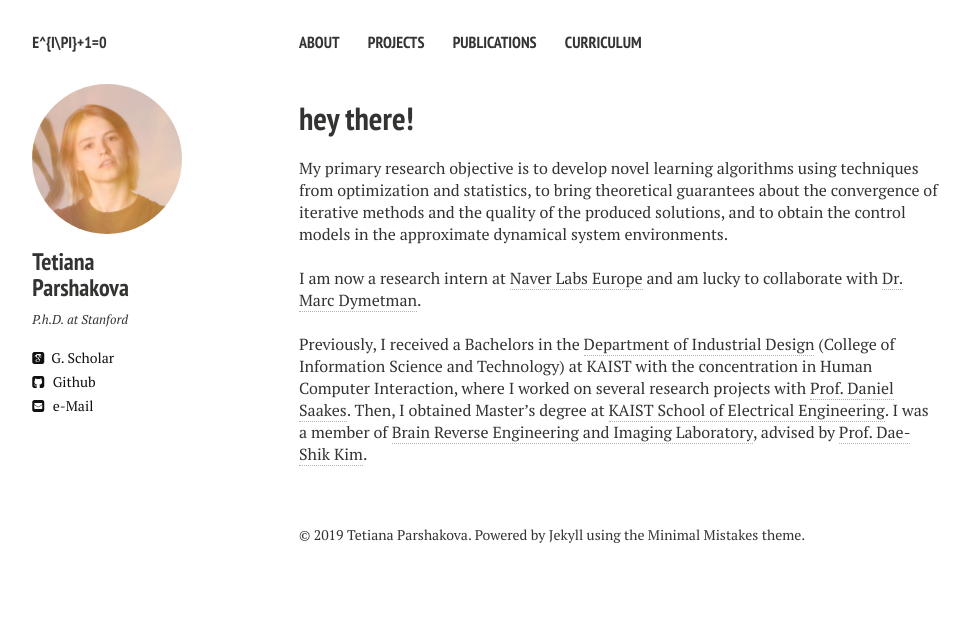
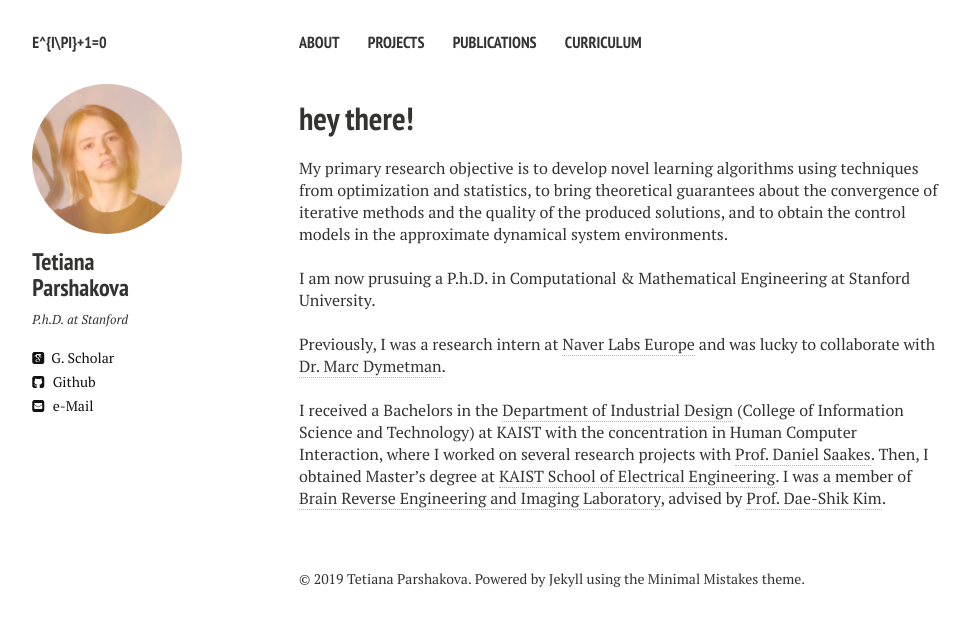
Before and after one commit to alexanch/parshakova.github.io, a Jekyll site: the page built from about.md, in a window 1280 px wide. Shown: the top 626 px of the page, without its empty margins (21-989 px from the left). Built offline with Jekyll 4.4.1, drawn with Linux system fonts in a browser that asks for light colours; nearby versions of some CDN libraries.

Commit message:
Update about.md

```diff
--- a/about.md
+++ b/about.md
@@ -7,9 +7,15 @@ tags: [Jekyll, theme, responsive, blog, template]
 
 My primary research objective is to develop novel learning algorithms using techniques from optimization and statistics, to bring theoretical guarantees about the convergence of iterative methods and the quality of the produced solutions, and to obtain the control models in the approximate dynamical system environments.
 
+
 <br />
-I am now a research intern at <a href="https://europe.naverlabs.com/about/" target="_blank">Naver Labs Europe</a> and am lucky to collaborate with
+I am now prusuing a P.h.D. in Computational & Mathematical Engineering at Stanford University.
+
+
+<br />
+Previously, I was a research intern at <a href="https://europe.naverlabs.com/about/" target="_blank">Naver Labs Europe</a> and was lucky to collaborate with
 <a href="https://scholar.google.fr/citations?user=bTXN9_0AAAAJ&hl=en&oi=ao" target="_blank">Dr. Marc Dymetman</a>.
 
+
 <br />
-Previously, I received a Bachelors in the <a href="http://id.kaist.ac.kr/index.php?document_srl=21142&mid=rnews" target="_blank">Department of Industrial Design</a> (College of Information Science and Technology) at KAIST with the concentration in Human Computer Interaction, where I worked on several research projects with [Prof. Daniel Saakes](http://mid.kaist.ac.kr/people/). Then, I obtained Master's degree at  <a href="https://ee.kaist.ac.kr/?language=en" target="_blank">KAIST School of Electrical Engineering</a>. I was a member of <a href="http://brain.kaist.ac.kr/about_us.html" target="_blank">Brain Reverse Engineering and Imaging Laboratory</a>, advised by <a href="https://scholar.google.com/citations?user=nd-UgBYAAAAJ&hl=en&oi=ao" target="_blank">Prof. Dae-Shik Kim</a>.
+I received a Bachelors in the <a href="http://id.kaist.ac.kr/index.php?document_srl=21142&mid=rnews" target="_blank">Department of Industrial Design</a> (College of Information Science and Technology) at KAIST with the concentration in Human Computer Interaction, where I worked on several research projects with [Prof. Daniel Saakes](http://mid.kaist.ac.kr/people/). Then, I obtained Master's degree at  <a href="https://ee.kaist.ac.kr/?language=en" target="_blank">KAIST School of Electrical Engineering</a>. I was a member of <a href="http://brain.kaist.ac.kr/about_us.html" target="_blank">Brain Reverse Engineering and Imaging Laboratory</a>, advised by <a href="https://scholar.google.com/citations?user=nd-UgBYAAAAJ&hl=en&oi=ao" target="_blank">Prof. Dae-Shik Kim</a>.
```
